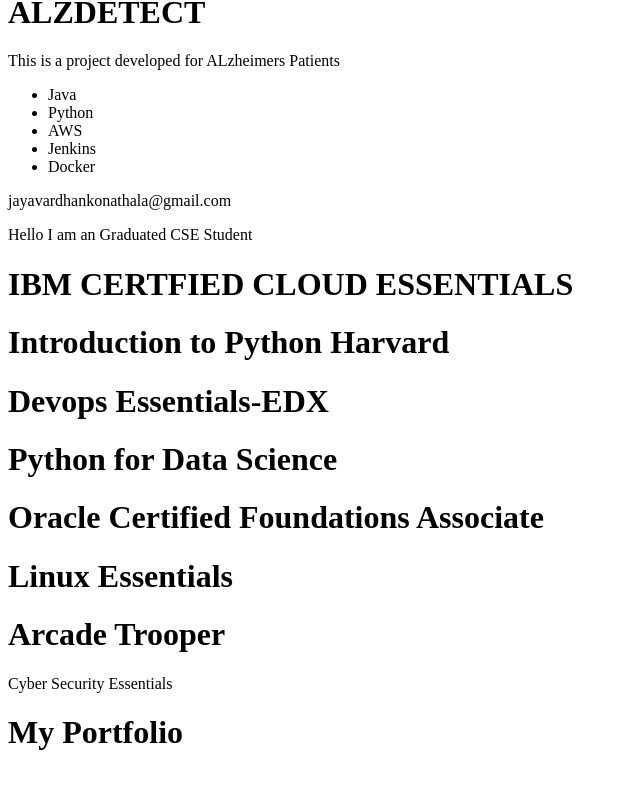
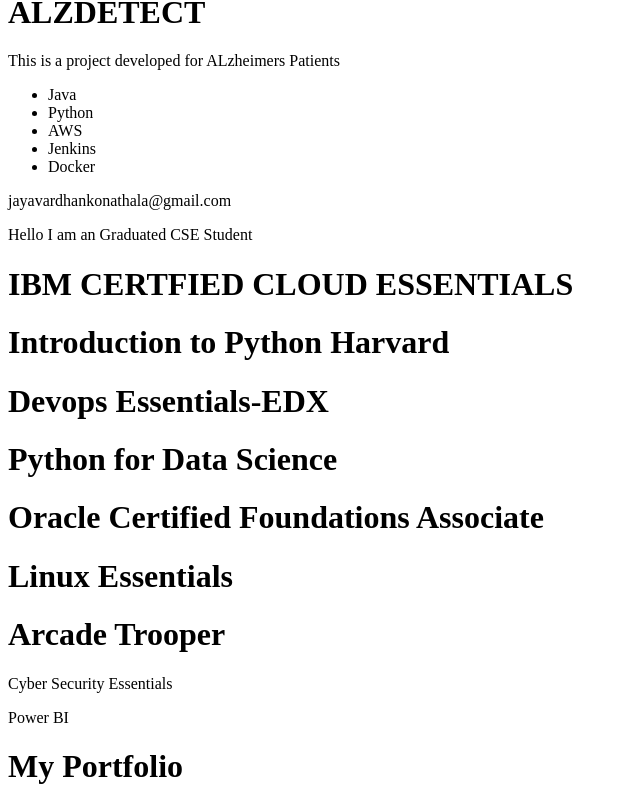
Before and after one commit to Jayavardhan56/My-Portfolio, a React app in the folder portfolio/: page / in a window 1280 px wide. Shown: the part 468-1275 px from the top of the page, without its empty margins (0-640 px from the left). Before the commit the page ends 1241 px from the top, so only its background shows below. Built offline with nearby package versions, Linux system fonts and the light colour scheme; the HTML template or start-up script is replaced by a standard one.

Commit message:
Update Certifications.jsx

```diff
--- a/portfolio/src/components/Certifications.jsx
+++ b/portfolio/src/components/Certifications.jsx
@@ -9,6 +9,7 @@
             <h1>Linux Essentials</h1>
             <h1>Arcade Trooper</h1>
             <p>Cyber Security Essentials</p>
+            <p>Power BI</p>
         </>
     )
 }
```
